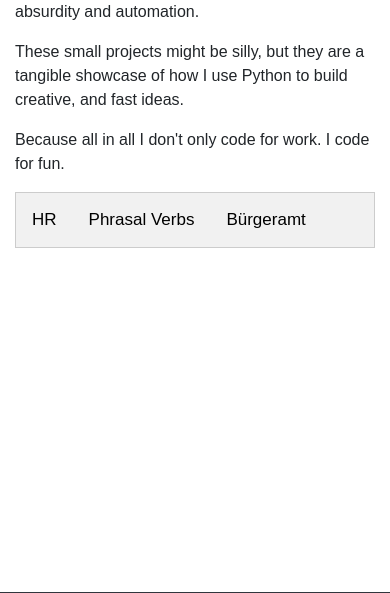
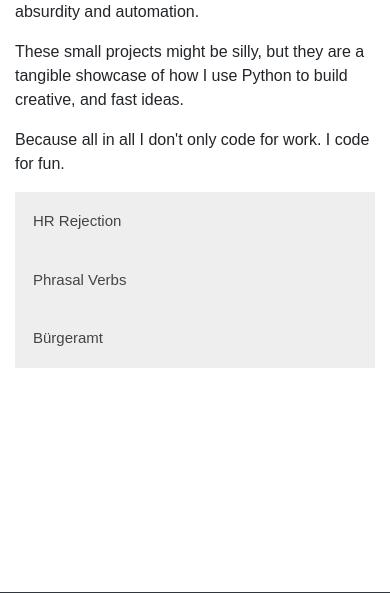
Before and after one commit to paranoid-gland/PythonSitar, a Flask app: page /wacky in a window 390 px wide. Shown: the part 165-758 px from the top of the page. Run offline with Flask 3, Linux system fonts and the light colour scheme; some libraries are stand-ins or nearby versions.

Commit message:
Updated the Wacky Code with an accordeon, added buttons and links. Noted some bugs on mobile, i.e. the footer hides the buttons to reload wakcky code. Also, the menu doesnt closes itself if the user clicks or touches outside of it.

```diff
--- a/templates/wacky.html
+++ b/templates/wacky.html
@@ -53,42 +53,90 @@ body {font-family: Arial;}
 <p> The fun corner of my portfolio, where code meets absurdity and automation. </p>
 <p> These small projects might be silly, but they are a tangible showcase of how I use Python to build creative, and fast ideas. </p>
 <p> Because all in all I don't only code for work. I code for fun. </p>
-<div class="tab">
-  <button class="tablinks" onclick="openCity(event, 'HR')">HR</button>
-  <button class="tablinks" onclick="openCity(event, 'verbs')">Phrasal Verbs</button>
-  <button class="tablinks" onclick="openCity(event, 'bürgeramt')">Bürgeramt</button>
+
+<meta name="viewport" content="width=device-width, initial-scale=1">
+<style>
+.accordion {
+  background-color: #eee;
+  color: #444;
+  cursor: pointer;
+  padding: 18px;
+  width: 100%;
+  border: none;
+  text-align: left;
+  outline: none;
+  font-size: 15px;
+  transition: 0.4s;
+}
+
+.active, .accordion:hover {
+  background-color: #ccc;
+}
+
+.panel {
+  padding: 0 18px;
+  display: none;
+  background-color: white;
+  overflow: hidden;
+}
+</style>
+</head>
+<body>
+
+
+<button class="accordion">HR Rejection</button>
+<div class="panel">
+  <p class="my-3">Automatic generator of HR Rejection letters</p>
+<a href="{{ url_for('hrrejection') }}">
+  <button type="button" class="btn btn-secondary">
+   Get rejected by HR now
+  </button>
+</a>
+
 </div>
 
-<div id="HR" class="tabcontent">
-  <h3>HR Rejection</h3>
-  <p>Automatic generator of HR Rejection letters</p>
+<button class="accordion">Phrasal Verbs</button>
+<div class="panel">
+  <p class="my-3">Random English phrasal verbs generator</p>
+
+<a href="{{ url_for('phrasal_verb') }}">
+  <button type="button" class="btn btn-secondary">
+    Try the Phrasal Verb Generator
+  </button>
+</a>
+
 </div>
 
-<div id="verbs" class="tabcontent">
-  <h3>Phrasal Verbs</h3>
-  <p>Random English phrasal verbs generator.</p>
-</div>
-
-<div id="bürgeramt" class="tabcontent">
-  <h3>Bürgeramt</h3>
-  <p>Generator of the average dialogue between a foreigner talking to a clerk at a German town hall</p>
+<button class="accordion">Bürgeramt</button>
+<div class="panel">
+  <p> Generator of the average dialogue between a foreigner talking to a clerk at a German town hall </p>
+<a href="{{ url_for('burgeramt') }}">
+  <button type="button" class="btn btn-secondary">
+    Go to the Bürgeramt - forget all the German you know
+  </button>
+</a>
 </div>
 
 <script>
-function openCity(evt, cityName) {
-  var i, tabcontent, tablinks;
-  tabcontent = document.getElementsByClassName("tabcontent");
-  for (i = 0; i < tabcontent.length; i++) {
-    tabcontent[i].style.display = "none";
-  }
-  tablinks = document.getElementsByClassName("tablinks");
-  for (i = 0; i < tablinks.length; i++) {
-    tablinks[i].className = tablinks[i].className.replace(" active", "");
-  }
-  document.getElementById(cityName).style.display = "block";
-  evt.currentTarget.className += " active";
+var acc = document.getElementsByClassName("accordion");
+var i;
+
+for (i = 0; i < acc.length; i++) {
+  acc[i].addEventListener("click", function() {
+    this.classList.toggle("active");
+    var panel = this.nextElementSibling;
+    if (panel.style.display === "block") {
+      panel.style.display = "none";
+    } else {
+      panel.style.display = "block";
+    }
+  });
 }
 </script>
+
+
+
+
 
 </body>
 </html>
```
